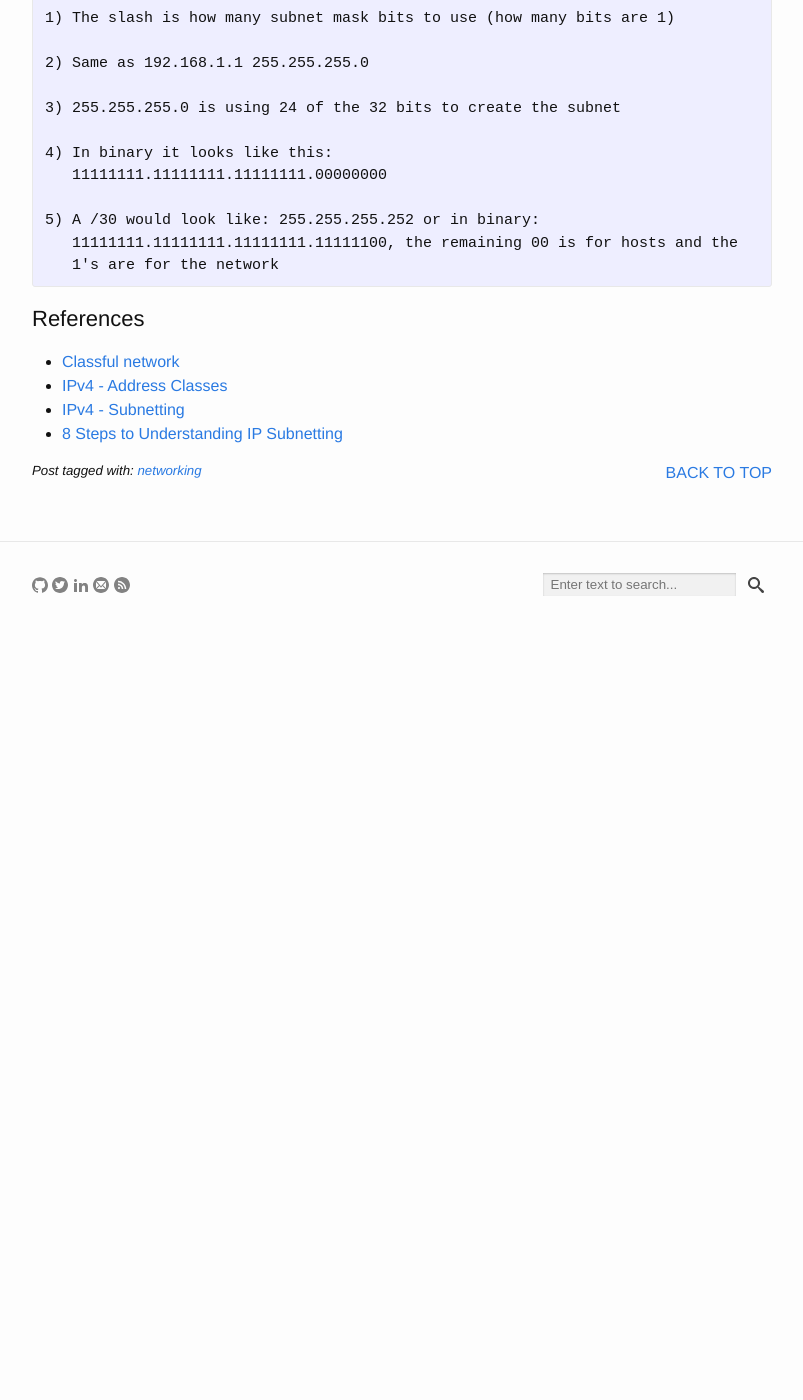
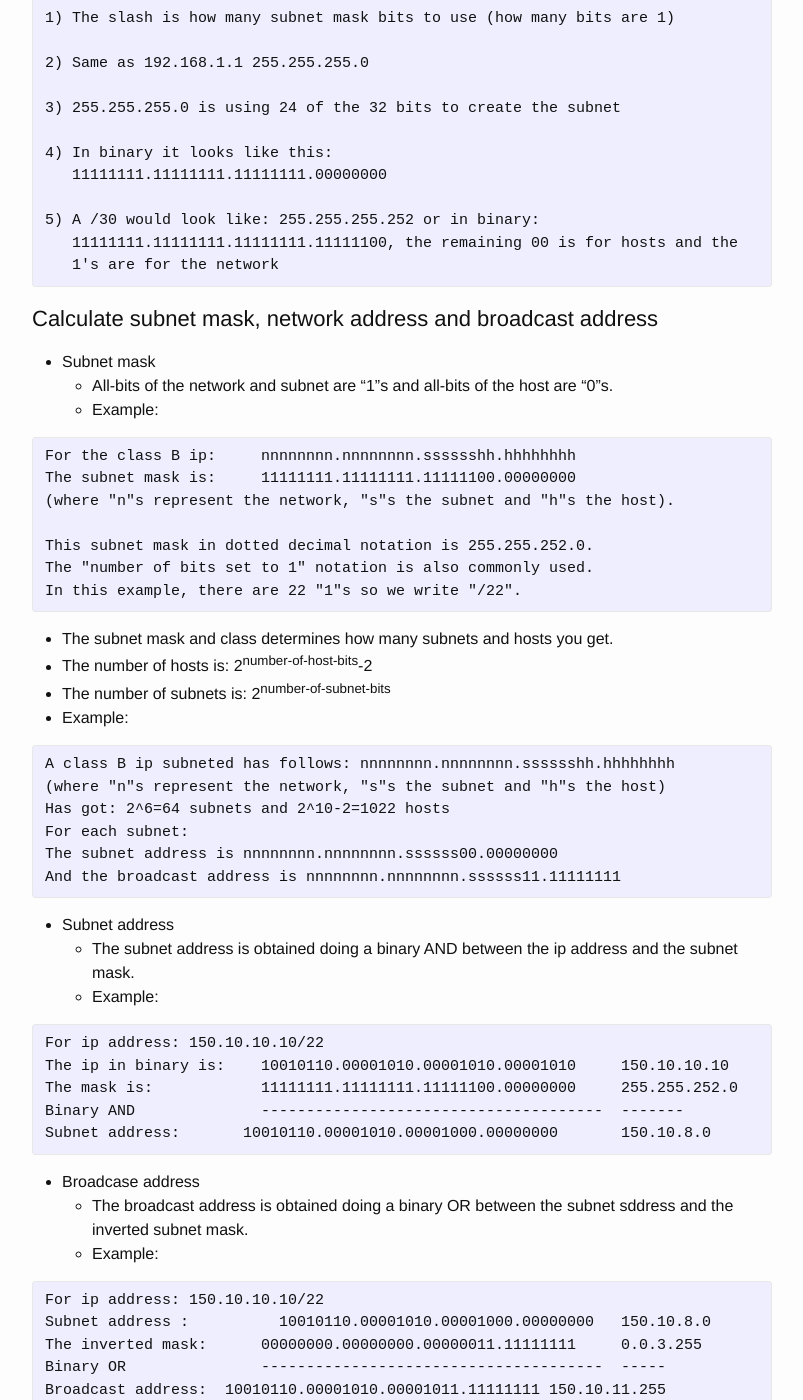
Before and after one commit to yuan-jiang/yuan-jiang.github.io, a Jekyll site: the page built from _posts/2014-11-02-ip-address-classes-and-subnetting.md, in a window 1280 px wide and 1400 px high, scrolled down 1327 px. Shown: the whole window, without its empty margins (238-1041 px from the left). Built offline with Jekyll 4.4.1, drawn with Linux system fonts in a browser that asks for light colours; comment, search, counter and statistics services are not loaded; before the commit the page ends 1954 px from its top, so only the background shows below that; some of the changed text lies outside the part shown.

Commit message:
Update how to calc subnet post

```diff
--- a/_posts/2014-11-02-ip-address-classes-and-subnetting.md
+++ b/_posts/2014-11-02-ip-address-classes-and-subnetting.md
@@ -67,8 +67,92 @@ e.g. 192.168.1.1/24
    1's are for the network
 {% endhighlight %}
 
+## Calculate subnet mask, network address and broadcast address
+- Subnet mask
+  + All-bits of the network and subnet are "1"s and all-bits of the host are "0"s.
+  + Example:
+{% highlight text %}
+For the class B ip:	nnnnnnnn.nnnnnnnn.sssssshh.hhhhhhhh
+The subnet mask is:	11111111.11111111.11111100.00000000
+(where "n"s represent the network, "s"s the subnet and "h"s the host).
+
+This subnet mask in dotted decimal notation is 255.255.252.0.
+The "number of bits set to 1" notation is also commonly used.
+In this example, there are 22 "1"s so we write "/22".
+{% endhighlight %}
+  + The subnet mask and class determines how many subnets and hosts you get.
+  + The number of hosts is: 2<sup>number-of-host-bits</sup>-2
+  + The number of subnets is: 2<sup>number-of-subnet-bits</sup>
+  + Example:
+{% highlight text %}
+A class B ip subneted has follows: nnnnnnnn.nnnnnnnn.sssssshh.hhhhhhhh
+(where "n"s represent the network, "s"s the subnet and "h"s the host)
+Has got: 2^6=64 subnets and 2^10-2=1022 hosts
+For each subnet:
+The subnet address is nnnnnnnn.nnnnnnnn.ssssss00.00000000
+And the broadcast address is nnnnnnnn.nnnnnnnn.ssssss11.11111111
+{% endhighlight %}
+- Subnet address
+  + The subnet address is obtained doing a binary AND between the ip address and the subnet mask.
+  + Example:
+{% highlight text %}
+For ip address: 150.10.10.10/22
+The ip in binary is:	10010110.00001010.00001010.00001010	150.10.10.10
+The mask is:	        11111111.11111111.11111100.00000000	255.255.252.0
+Binary AND	        --------------------------------------	-------
+Subnet address:	      10010110.00001010.00001000.00000000	150.10.8.0
+{% endhighlight %}
+- Broadcase address
+  + The broadcast address is obtained doing a binary OR between the subnet sddress and the inverted subnet mask.
+  + Example:
+{% highlight text %}
+For ip address: 150.10.10.10/22
+Subnet address :	  10010110.00001010.00001000.00000000	150.10.8.0
+The inverted mask:	00000000.00000000.00000011.11111111	0.0.3.255
+Binary OR	        --------------------------------------	-----
+Broadcast address:  10010110.00001010.00001011.11111111	150.10.11.255
+{% endhighlight %}
+
+## Examples
+{% highlight text %}
+Class A:
+Address:   10.74.125.22         00001010.01001010.0111 1101.00010110
+Netmask:   255.255.240.0 = 20   11111111.11111111.1111 0000.00000000
+Wildcard:  0.0.15.255           00000000.00000000.0000 1111.11111111
+=>
+Network:   10.74.112.0/20       00001010.01001010.0111 0000.00000000
+HostMin:   10.74.112.1          00001010.01001010.0111 0000.00000001
+HostMax:   10.74.127.254        00001010.01001010.0111 1111.11111110
+Broadcast: 10.74.127.255        00001010.01001010.0111 1111.11111111
+Hosts/Net: 4094                  Class A, Private Internet
+
+Class B:
+Address:   128.128.10.10        10000000.10000000.000010 10.00001010
+Netmask:   255.255.252.0 = 22   11111111.11111111.111111 00.00000000
+Wildcard:  0.0.3.255            00000000.00000000.000000 11.11111111
+=>
+Network:   128.128.8.0/22       10000000.10000000.000010 00.00000000
+HostMin:   128.128.8.1          10000000.10000000.000010 00.00000001
+HostMax:   128.128.11.254       10000000.10000000.000010 11.11111110
+Broadcast: 128.128.11.255       10000000.10000000.000010 11.11111111
+Hosts/Net: 1022                  Class B
+
+Class C:
+Address:   192.168.0.100        11000000.10101000.00000000.0110 0100
+Netmask:   255.255.255.240 = 28 11111111.11111111.11111111.1111 0000
+Wildcard:  0.0.0.15             00000000.00000000.00000000.0000 1111
+=>
+Network:   192.168.0.96/28      11000000.10101000.00000000.0110 0000
+HostMin:   192.168.0.97         11000000.10101000.00000000.0110 0001
+HostMax:   192.168.0.110        11000000.10101000.00000000.0110 1110
+Broadcast: 192.168.0.111        11000000.10101000.00000000.0110 1111
+Hosts/Net: 14                    Class C, Private Internet
+{% endhighlight %}
+
 ## References
 - [Classful network](https://en.wikipedia.org/wiki/Classful_network)
 - [IPv4 - Address Classes](http://www.tutorialspoint.com/ipv4/ipv4_address_classes.htm)
 - [IPv4 - Subnetting](http://www.tutorialspoint.com/ipv4/ipv4_subnetting.htm)
 - [8 Steps to Understanding IP Subnetting](https://www.techopedia.com/6/28587/internet/8-steps-to-understanding-ip-subnetting)
+- [ShunIPCalc](http://www.shunsoft.net/ipcalc/help/index.html)
+- [IP Calculator](http://jodies.de/ipcalc)
```
